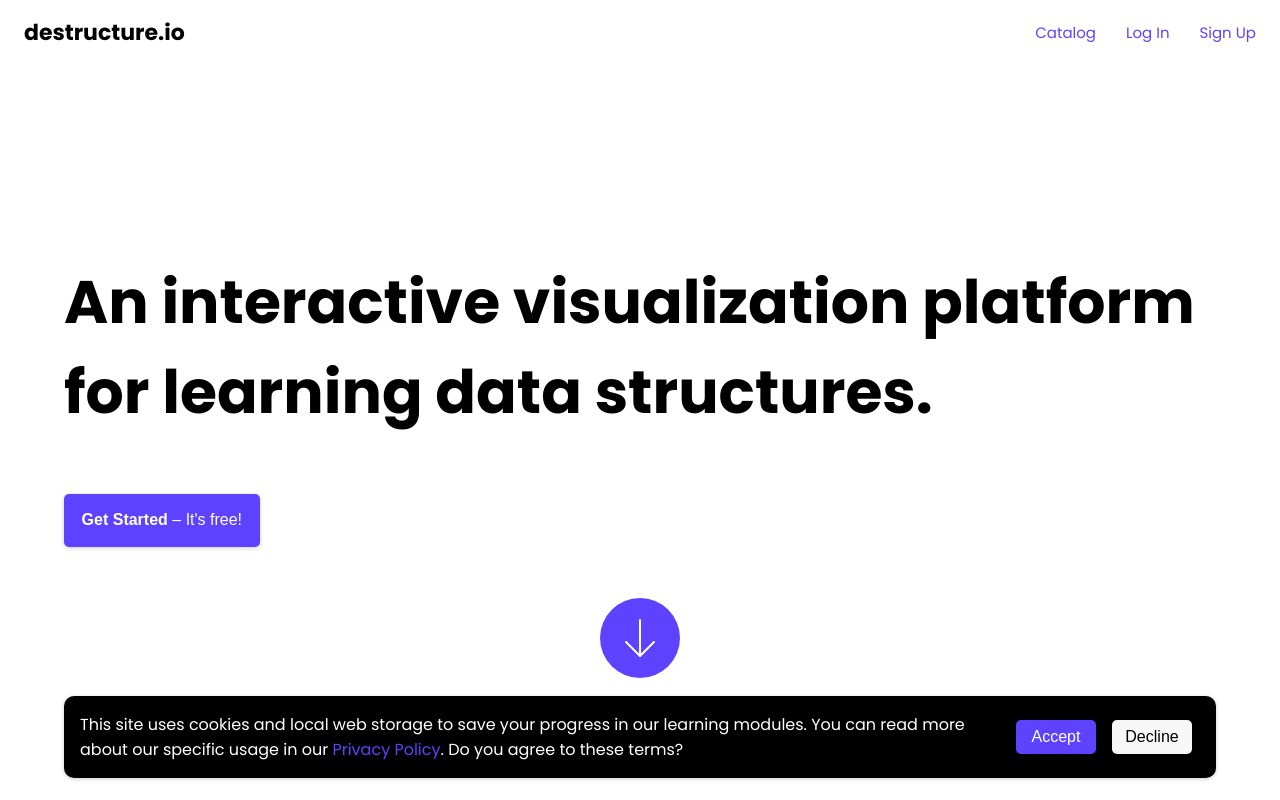
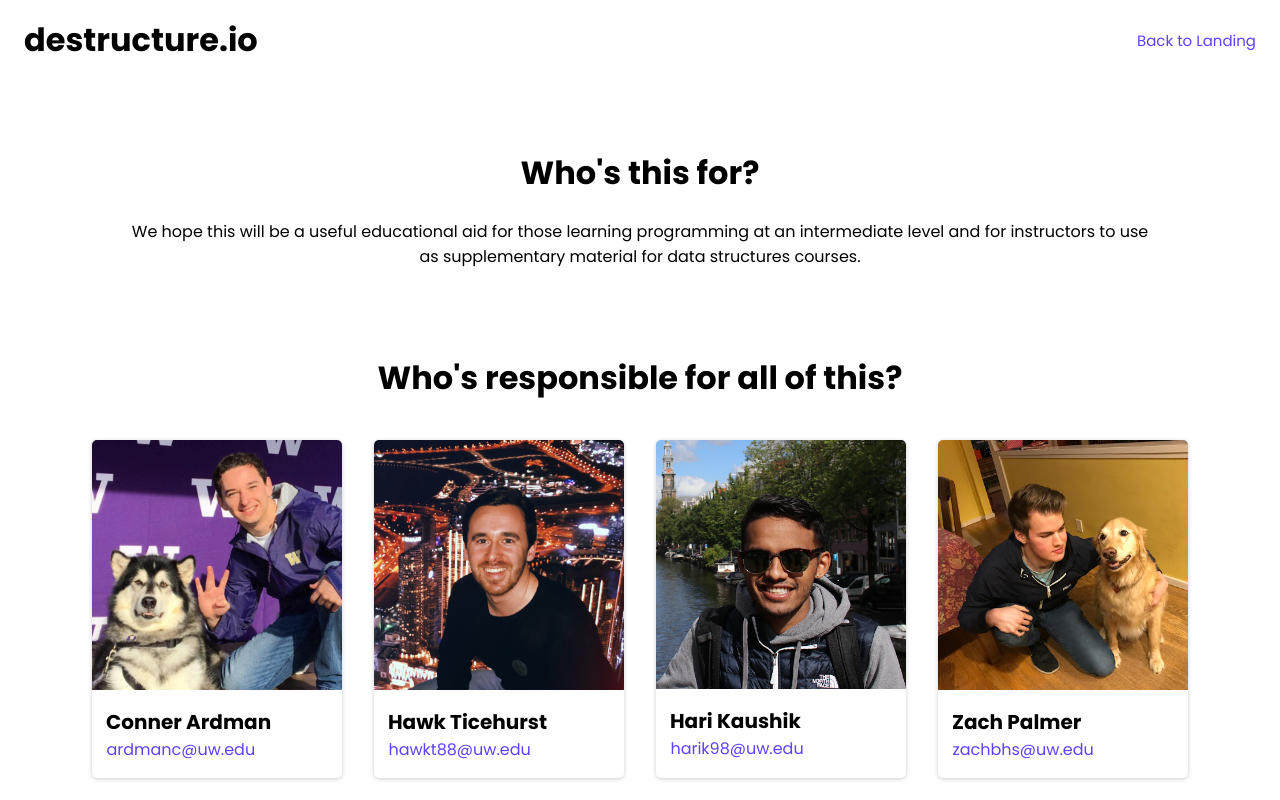
Before and after one commit to hawkticehurst/destructure-io, a React (Create React App) app: page /about in a window 1280 px wide. Shown: the top 800 px of the page. Built offline with nearby package versions, Linux system fonts and the light colour scheme; no server answers.

Commit message:
Landing page (#49)
* landing page and about page

* remove links from landing

* remove link from about

```diff
--- a/src/App.css
+++ b/src/App.css
@@ -158,6 +158,11 @@ svg {
 
 .right-image {
   margin: 0 0 0 5em;
+}
+
+.about-text-container {
+  width: 80%;
+  text-align: center;
 }
 
 .text-container {
@@ -444,7 +449,7 @@ svg {
   flex-direction: column;
   align-items: center;
   justify-content: center;
-  margin-top: 10em;
+  margin-top: 3em;
 }
 
 .team-card-container {
--- a/src/components/App.js
+++ b/src/components/App.js
@@ -4,6 +4,8 @@ import SummaryPage from './learning-module/SummaryPage';
 import Catalog from './catalog/Catalog';
 import SignInUp from './auth/SignInUp';
 import HomePage from './home/HomePage';
+import LandingPage from './home/LandingPage';
+import About from './home/About';
 import DeviceTooSmall from './common/DeviceTooSmall';
 import CookieConsentBanner from './privacy/CookieConsentBanner';
 import PrivacyPolicy from './privacy/PrivacyPolicy';
@@ -23,7 +25,6 @@ function App() {
     <UserContext.Provider value={{ user }}>
       <Router>
         <div className="app">
-          <CookieConsentBanner />
           <ScrollToTop />
           <Switch>
             <Route path="/signin">
@@ -46,6 +47,12 @@ function App() {
             <Route path={'/privacy'}>
               <PrivacyPolicy />
             </Route>
+            <Route path={'/landing'}>
+              <LandingPage />
+            </Route>
+            <Route path={'/about'}>
+              <About />
+            </Route>
             <Route path="/">
               <HomePage />
             </Route>
--- a/src/components/common/Footer.js
+++ b/src/components/common/Footer.js
@@ -8,7 +8,16 @@ import { Link } from 'react-router-dom';
  * navBarType {String} - String representing which version of the navbar to render
  *    Nav Bar Types: 'summary', 'module', 'homepage', 'catalog', 'sign-in', 'sign-up'
  */
-function Footer() {
+function Footer(props) {
+  const { landing } = props;
+
+  let privacy = <Link to="/privacy">Privacy Policy</Link>;
+
+
+  if (landing) {
+    privacy = null;
+  }
+
   return (
     <div className="footer-container">
       {/* <div className="footer-link-container">
@@ -38,7 +47,7 @@ function Footer() {
         </div>
         <p>Copyright © 2020 destructure.io</p>
         <div className="footer-legal-container">
-          <Link to="/privacy">Privacy Policy</Link>
+          {privacy}
         </div>
       </div>
     </div>
--- /dev/null
+++ b/src/components/common/LandingNavBar.js
@@ -0,0 +1,18 @@
+import React from 'react';
+import { Link } from 'react-router-dom';
+
+function LandingNavBar(props) {
+  const { about } = props;
+
+  let landingLink = about ? <Link to="/landing">Back to Landing</Link> : <Link to="/about">About</Link>;
+  return (
+    <div className="nav-bar-container homepage-nav-bar">
+      <h1>destructure.io</h1>
+      <div className="nav-links-container">
+        {landingLink}
+      </div>
+    </div>
+  );
+}
+
+export default LandingNavBar;
--- /dev/null
+++ b/src/components/home/About.js
@@ -0,0 +1,33 @@
+import React from 'react';
+import LandingNavBar from '../common/LandingNavBar';
+import Footer from '../common/Footer';
+import LinkedList from './LinkedList';
+import GuidedLearning from './GuidedLearning';
+import Catalog from './Catalog';
+import Free from './Free';
+import Team from './Team';
+
+function About(props) {
+  return (
+    <div>
+      <LandingNavBar about={true} />
+      <main>
+        <div className="team-container">
+          <div className="about-text-container">
+            <h1>Who's this for?</h1>
+            <p>
+              We hope this will be a useful educational aid for those learning programming at an intermediate level
+              and for instructors to use as supplementary material for data structures courses.
+            </p>
+          </div>
+        </div>
+        <div className="team-container">
+          <Team />
+        </div>
+      </main>
+      <Footer landing={true} />
+    </div>
+  );
+}
+
+export default About;
--- a/src/components/home/Free.js
+++ b/src/components/home/Free.js
@@ -1,12 +1,21 @@
 import React from 'react';
 import { useHistory } from "react-router-dom";
 
-function Free() {
+function Free(props) {
+  const { landing } = props;
   const history = useHistory();
 
   const getStarted = () => {
     history.push('/learn');
   };
+
+  let getStartedLink = <h2 onClick={getStarted} className="bold">Get Started</h2>;
+  let getStartedArrow = <img src={require('./images/arrow-right.svg')} alt="Arrow Right Icon" />;
+
+  if (landing) {
+    getStartedLink = null;
+    getStartedArrow = null;
+  }
 
   return (
     <div id="free-card-container">
@@ -18,8 +27,8 @@ function Free() {
         </p>
         <div className="inline-block">
           <div id="free-get-started-container">
-            <h2 onClick={getStarted} className="bold">Get Started</h2>
-            <img src={require('./images/arrow-right.svg')} alt="Arrow Right Icon" />
+            {getStartedLink}
+            {getStartedArrow}
           </div>
         </div>
       </div>
--- a/src/components/home/Hero.js
+++ b/src/components/home/Hero.js
@@ -1,7 +1,8 @@
 import React from 'react';
 import { useHistory } from "react-router-dom";
 
-function Hero() {
+function Hero(props) {
+  const { landing } = props;
   const history = useHistory();
 
   const onClickHeroBtn = () => {
@@ -15,12 +16,19 @@ function Hero() {
     }
   };
 
+  let button =
+    <button onClick={onClickHeroBtn} className="hero-btn">
+      <span className="bold">Get Started</span> – It's free!
+    </button>;
+
+  if (landing) {
+    button = null;
+  }
+
   return (
     <div className="landing-hero-container">
       <h1>An interactive visualization platform for learning data structures.</h1>
-      <button onClick={onClickHeroBtn} className="hero-btn">
-        <span className="bold">Get Started</span> – It's free!
-      </button>
+      {button}
       <span id="chevron" className="hero-circle" onClick={onClickHeroChevron}>
         <img src={require('./images/arrow-down.svg')} alt="Arrow Down Icon" />
       </span>
--- /dev/null
+++ b/src/components/home/LandingPage.js
@@ -0,0 +1,34 @@
+import React from 'react';
+import LandingNavBar from '../common/LandingNavBar';
+import Footer from '../common/Footer';
+import LinkedList from './LinkedList';
+import GuidedLearning from './GuidedLearning';
+import Catalog from './Catalog';
+import Free from './Free';
+import Hero from './Hero';
+
+function LandingPage(props) {
+  return (
+    <div>
+      <LandingNavBar about={false}/>
+      <main>
+        <Hero landing={true}/>
+        <div id="linked-list" className="content-container">
+          <LinkedList />
+        </div>
+        <div id="guided-container" className="content-container">
+          <GuidedLearning />
+        </div>
+        <div id="catalog-container" className="content-container">
+          <Catalog />
+        </div>
+        <div id="free-container" className="content-container">
+          <Free landing={true} />
+        </div>
+      </main>
+      <Footer landing={true} />
+    </div>
+  );
+}
+
+export default LandingPage;
```
